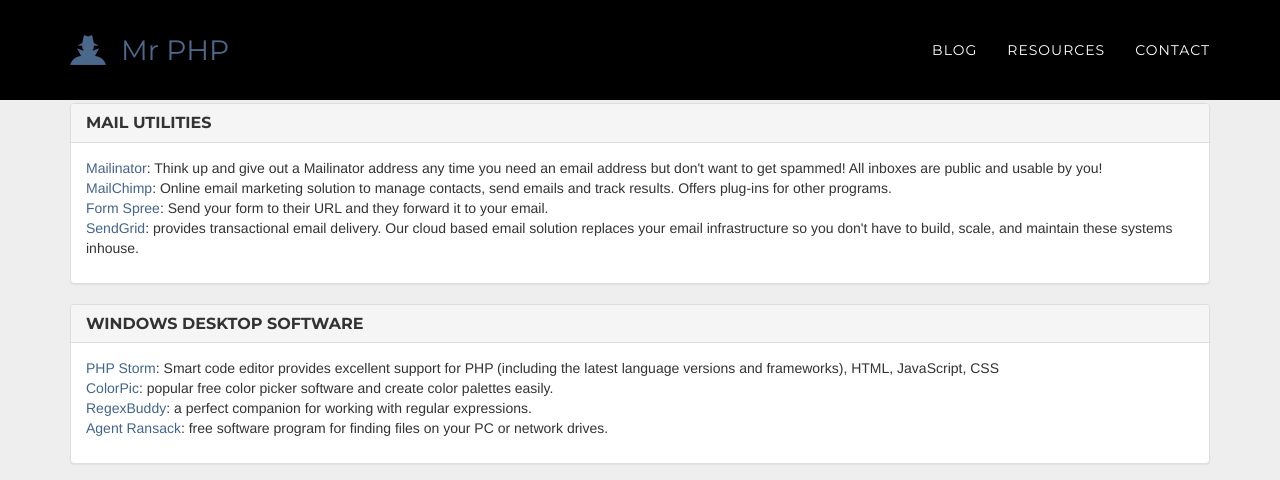
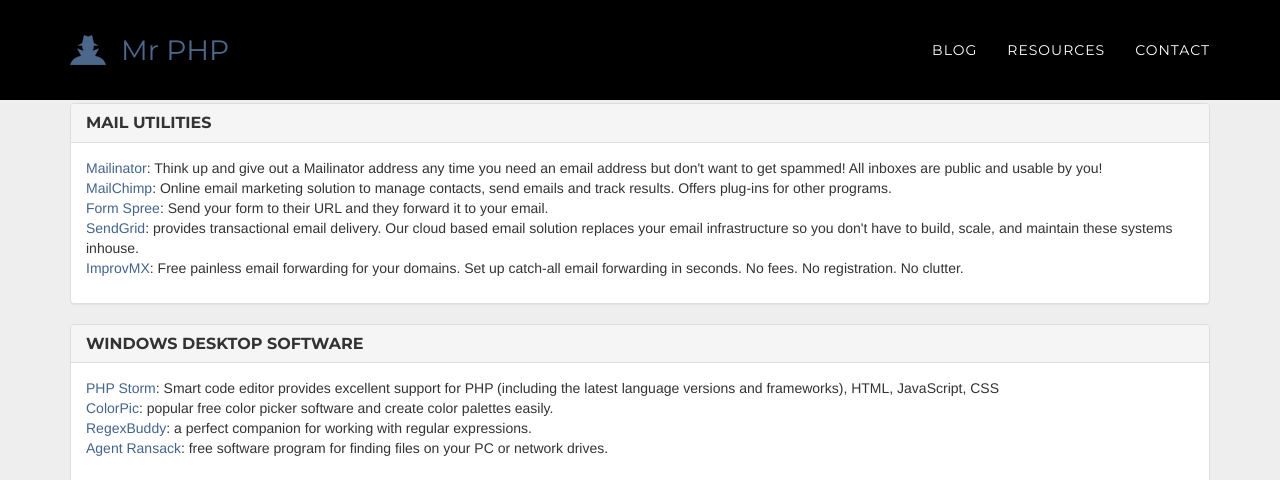
Before and after one commit to mr-php/mr-php.github.io, a Jekyll site: the page built from resources.html, in a window 1280 px wide and 900 px high, scrolled down 2125 px, cut to the strip 0-480 px from the top of the window. Built offline with Jekyll 4.4.1, drawn with Linux system fonts in a browser that asks for light colours; nearby versions of some CDN libraries; some web fonts are replaced; Markdown is read by kramdown in place of the engine named in the settings.

Commit message:
Update resources.yml

```diff
--- a/_data/resources.yml
+++ b/_data/resources.yml
@@ -183,6 +183,9 @@
   - name: SendGrid
     url: https://sendgrid.com/
     description: provides transactional email delivery. Our cloud based email solution replaces your email infrastructure so you don't have to build, scale, and maintain these systems inhouse.
+  - name: ImprovMX
+    url: http://improvmx.com/
+    description: Free painless email forwarding for your domains. Set up catch-all email forwarding in seconds. No fees. No registration. No clutter.
 
 - name: Windows Desktop Software
   resources:
```
